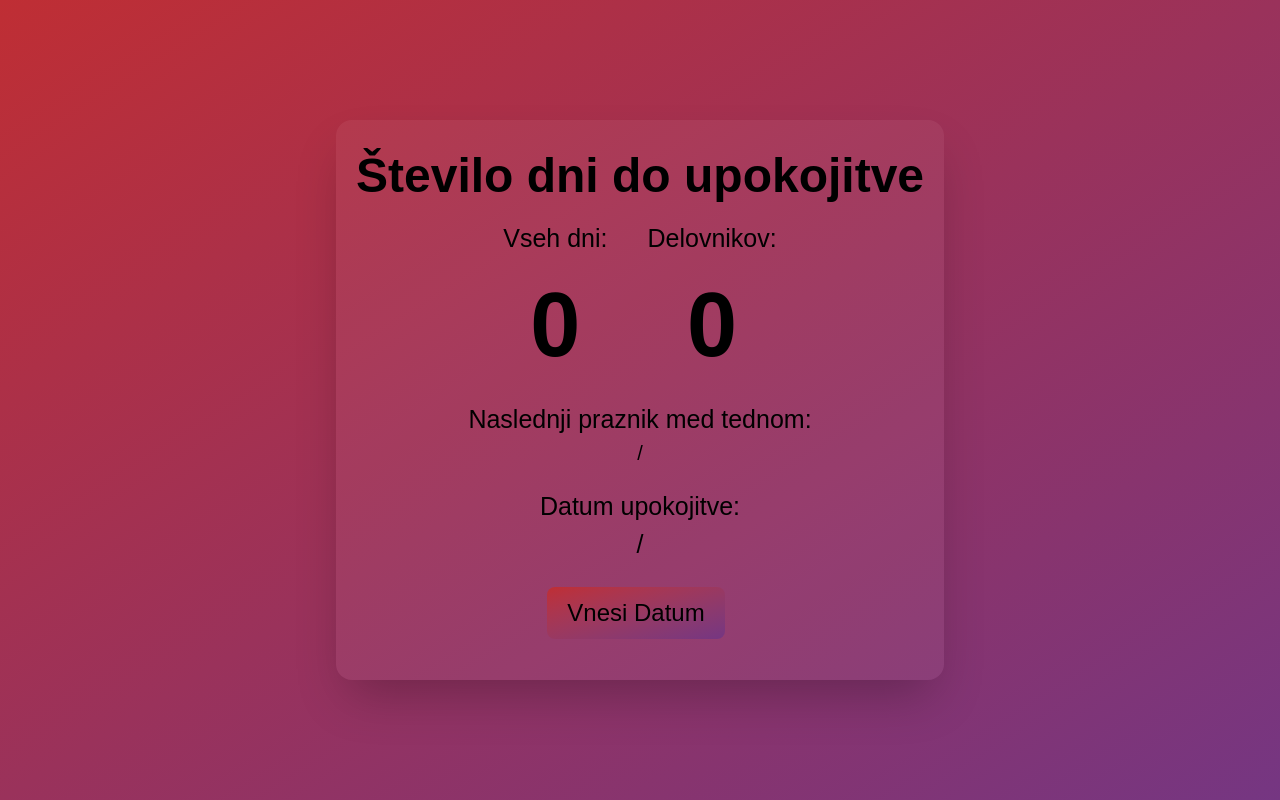
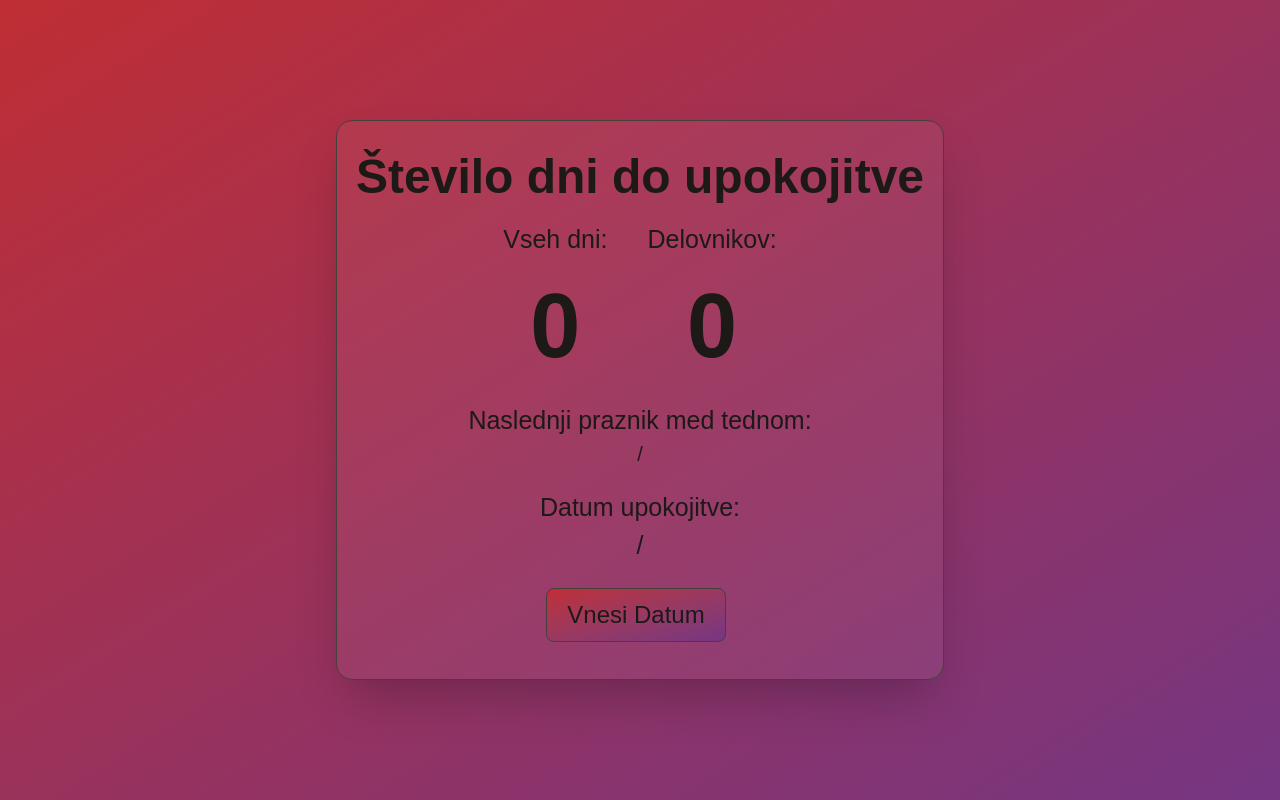
Before and after one commit to DomenGoli/Delovniki, a React (Vite) app: page / in a window 1280 px wide. Built offline with nearby package versions, Linux system fonts and the light colour scheme.

Commit message:
added borders

```diff
--- a/src/App.tsx
+++ b/src/App.tsx
@@ -161,7 +161,7 @@ function App() {
     );
 
     return (
-        <div className="relative lg:w-[38rem] lg:h-[35rem] w-[100%] h-[100vh] lg:bg-white/5 flex flex-col items-center rounded-2xl shadow-2xl lg:gap-0 gap-11 p-[1rem] transition-all duration-2000">
+        <div className="relative lg:w-[38rem] lg:h-[35rem] w-[100%] h-[100vh] lg:bg-white/5 flex flex-col items-center rounded-2xl shadow-2xl lg:gap-0 gap-11 p-[1rem] transition-all duration-2000 border-1 border-stone-700 text-stone-900">
             <Title />
 
             <div className="flex gap-10">
--- a/src/components/ButtonTarget.tsx
+++ b/src/components/ButtonTarget.tsx
@@ -2,7 +2,7 @@ import type { FormEvent } from "react";
 
 export default function ButtonTarget({ onClick, showDateForm }: {onClick: (event: FormEvent<Element>)=> void; showDateForm: boolean}) {
     return (
-        <button className="cursor-pointer text-black bg-gradient-to-tl from-[#753682] to-[#bf2e34] hover:bg-gradient-to-br focus:outline-none outline-none font-medium rounded-lg text-2xl px-5 py-2.5 text-center me-2 mb-2 mt-3" onClick={onClick}>
+        <button className="cursor-pointer border-1 border-stone-700 bg-gradient-to-tl from-[#753682] to-[#bf2e34] hover:bg-gradient-to-br focus:outline-none outline-none font-medium rounded-lg text-2xl px-5 py-2.5 text-center me-2 mb-2 mt-3" onClick={onClick}>
             {!showDateForm ? "Vnesi Datum" : "Zapri"}
         </button>
     );
--- a/src/components/DisplayResults.tsx
+++ b/src/components/DisplayResults.tsx
@@ -3,6 +3,6 @@ import Text from "./Text";
 export default function DisplayResult({ result, text }: {result: number; text: string}) {
     return <div className="flex flex-col items-center">
         <Text>{text}</Text>
-        <label className="text-[90px] text-black font-bold">{result}</label>
+        <label className="text-[90px] font-bold">{result}</label>
     </div>
 }
```
